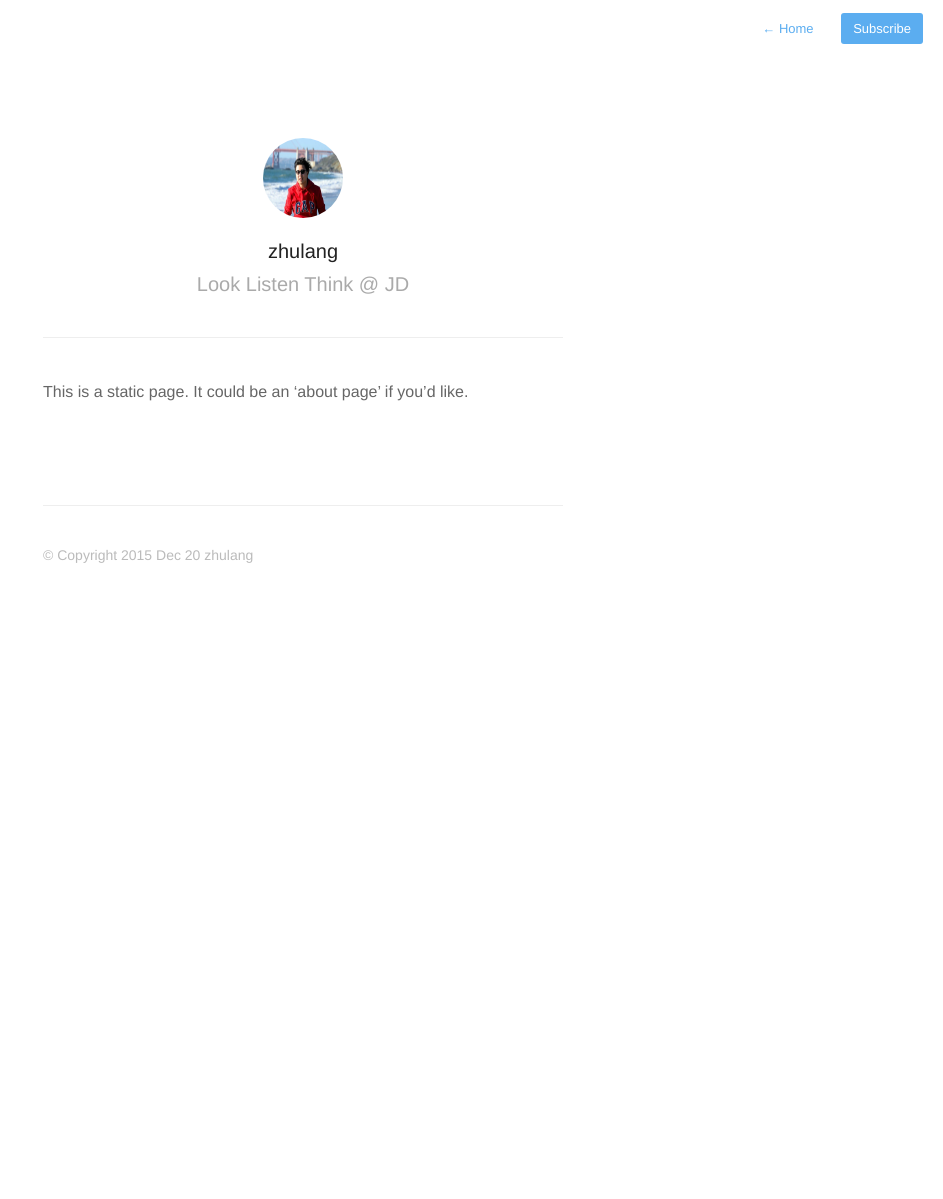
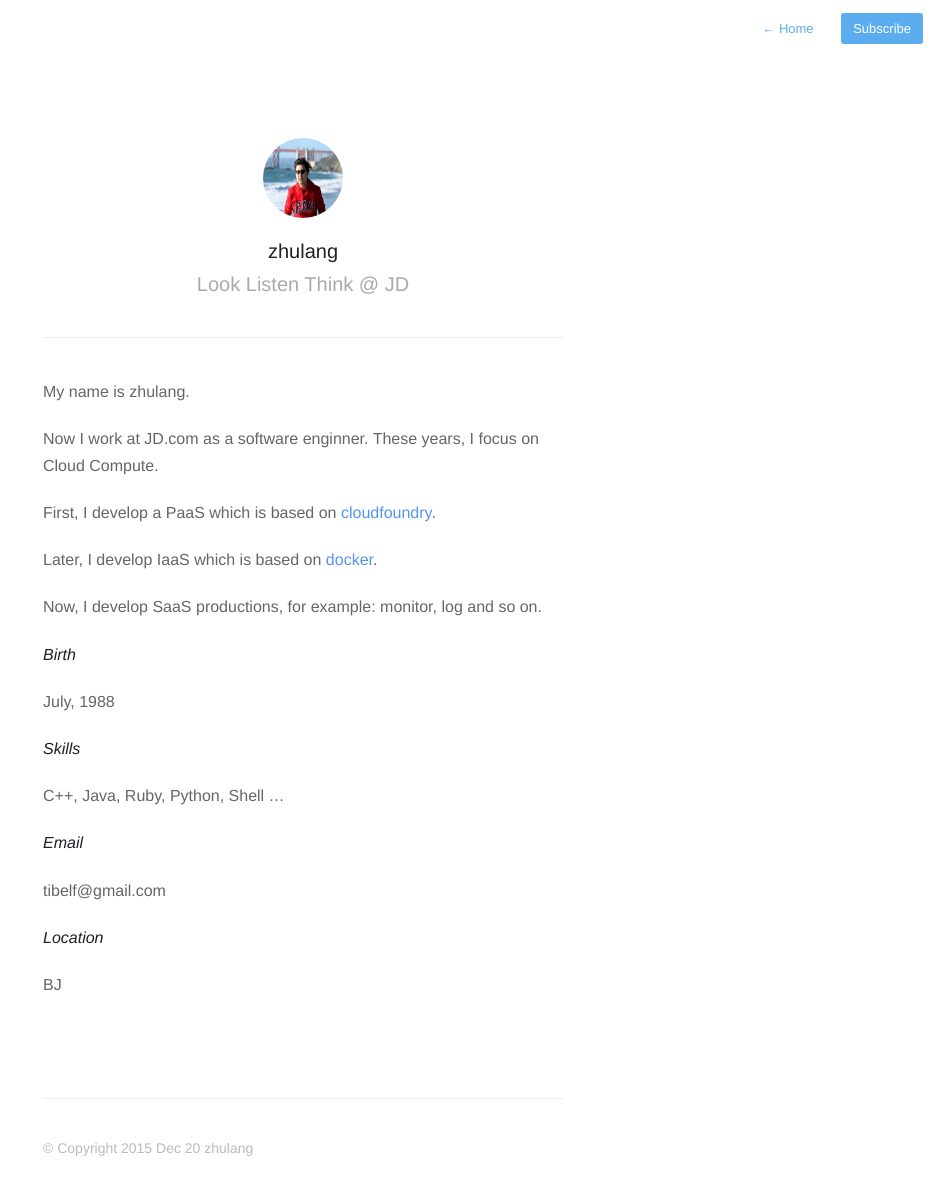
Before and after one commit to tibelf/tibelf.github.io, a Jekyll site: the page built from about.md, in a window 1280 px wide. Shown: the whole page, without its empty margins (337-1280 px from the left). Built offline with Jekyll 4.4.1, drawn with Linux system fonts in a browser that asks for light colours; nearby versions of some CDN libraries; Markdown is read by kramdown in place of the engine named in the settings; before the commit the page ends 900 px from its top, so only the background shows below that.

Commit message:
modify the about.md

```diff
--- a/about.md
+++ b/about.md
@@ -4,6 +4,31 @@ permalink: about/
 profile: true
 ---
 
-This is a static page. It could be an 'about page' if you'd like.
+
+My name is zhulang.
+
+Now I work at JD.com as a software enginner. These years, I focus on Cloud Compute.
+
+First, I develop a PaaS which is based on [cloudfoundry](http://pivotal.io/platform).
+
+Later, I develop IaaS which is based on [docker](www.docker.com).
+
+Now, I develop SaaS productions, for example: monitor, log and so on.
+
+***Birth***
+
+July, 1988
+
+***Skills***
+
+C++, Java, Ruby, Python, Shell ...
+
+***Email***
+
+tibelf@gmail.com
+
+***Location***
+
+BJ
 
 {% include footer.html %}
```
